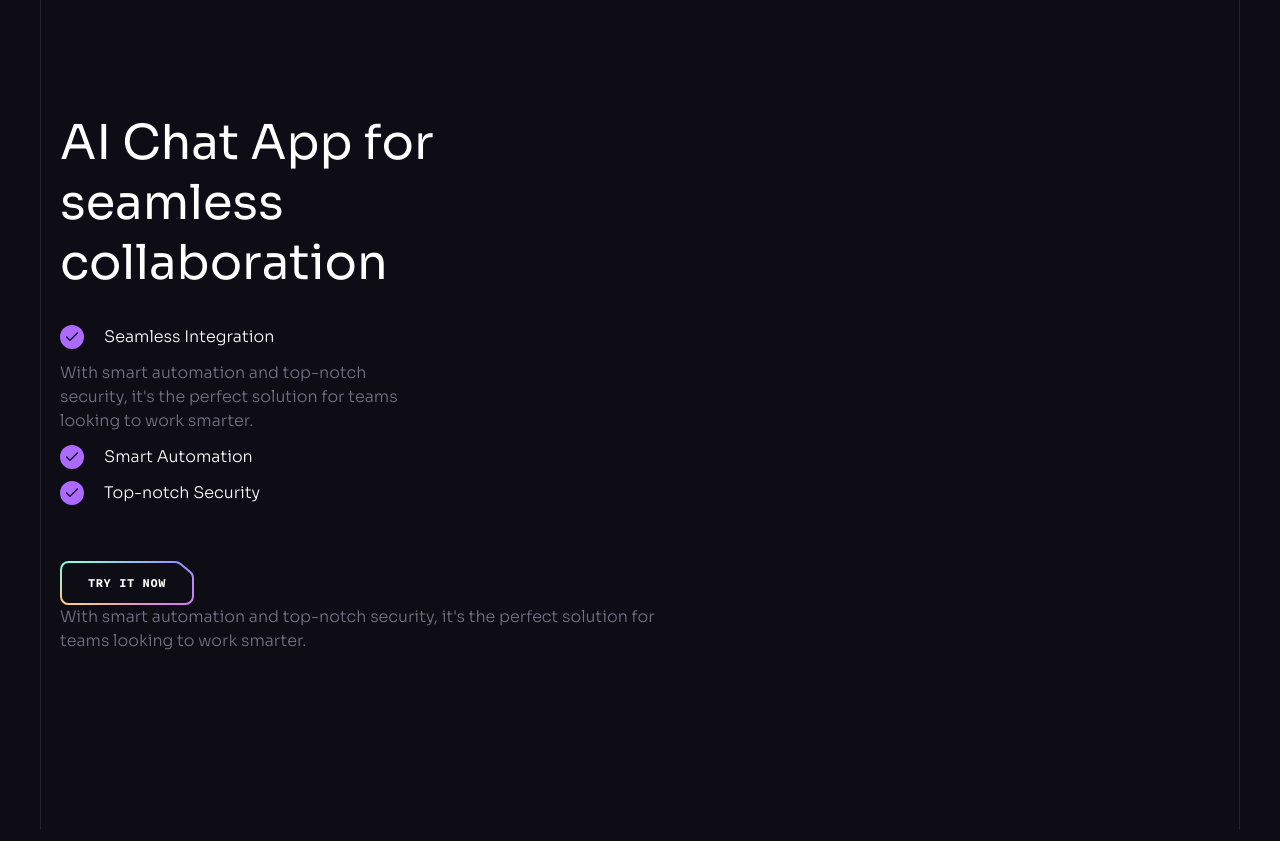
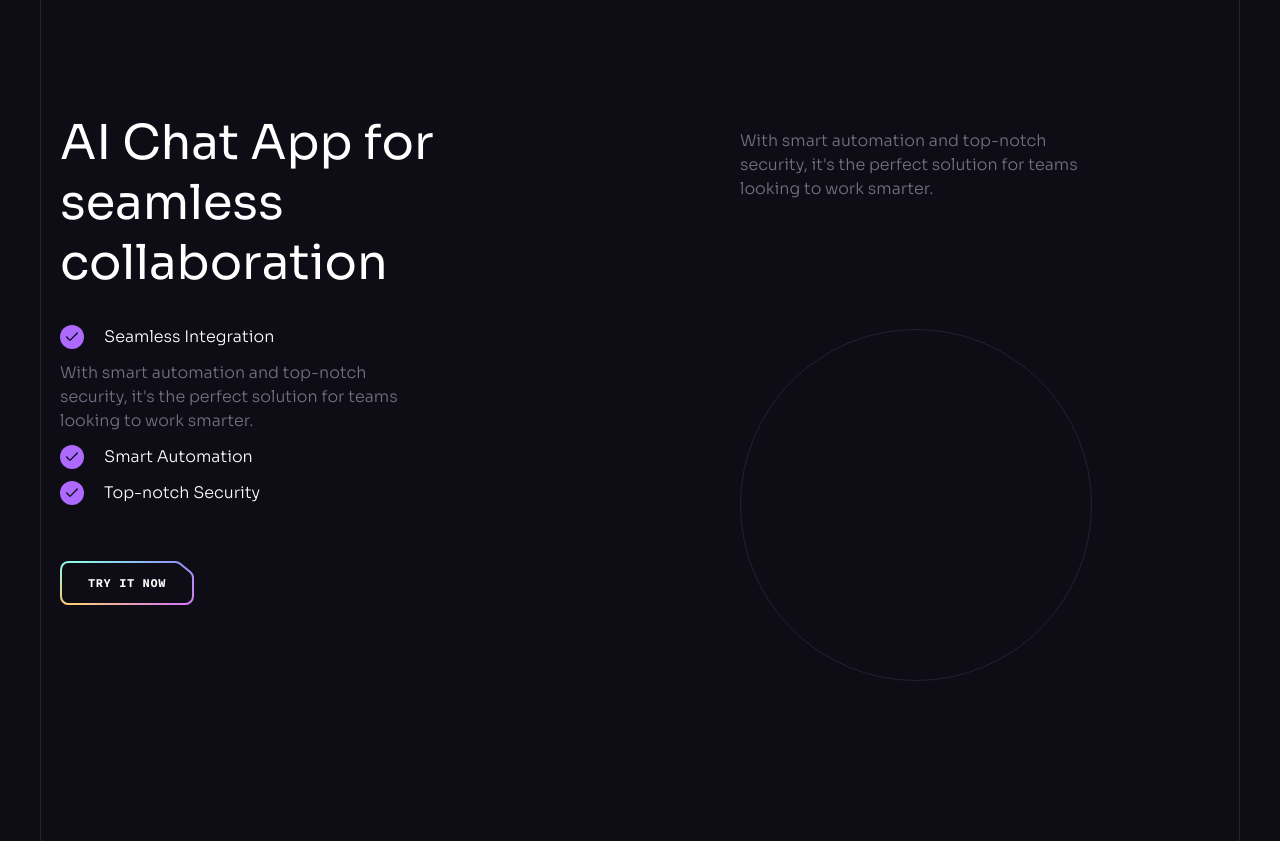
Before and after one commit to yafet-dev/brainwave, a React (Vite) app: page / in a window 1280 px wide. Shown: the part 3020-3861 px from the top of the page. Built offline with nearby package versions, Linux system fonts and the light colour scheme.

Commit message:
add circle image

```diff
--- a/src/components/Collaboration.jsx
+++ b/src/components/Collaboration.jsx
@@ -25,8 +25,17 @@ function Collaboration() {
           </ul>
 
           <Button>Try it now</Button>
-          <div className="lg:ml-auto xl:w-[38rem]">
-            <p className="body-2 mb-4 text-n-4">{collabText}</p>
+        </div>
+        <div className="lg:ml-auto xl:w-[38rem] mt-4">
+          <p className="body-2 mb-4 text-n-4 md:mb-16 lg:mb-32 lg:w-[22rem] lg:mx-auto">
+            {collabText}
+          </p>
+
+          <div
+            className="relative left-1/2 flex w-[22rem] aspect-square
+           border border-n-6 rounded-full -translate-x-1/2 scale-75 md:scale-100"
+          >
+            <div className="flex w-60"></div>
           </div>
         </div>
       </div>
```
